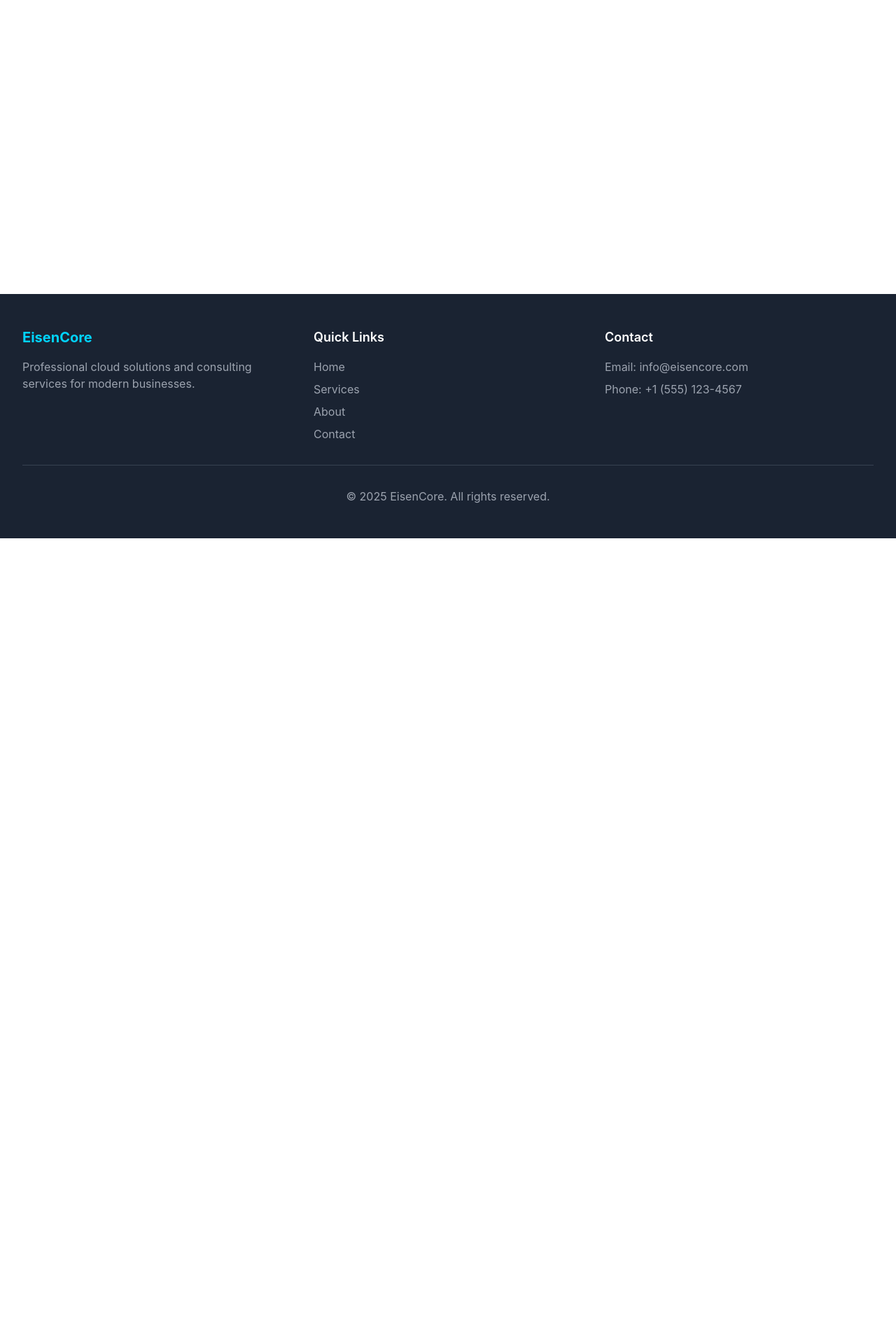
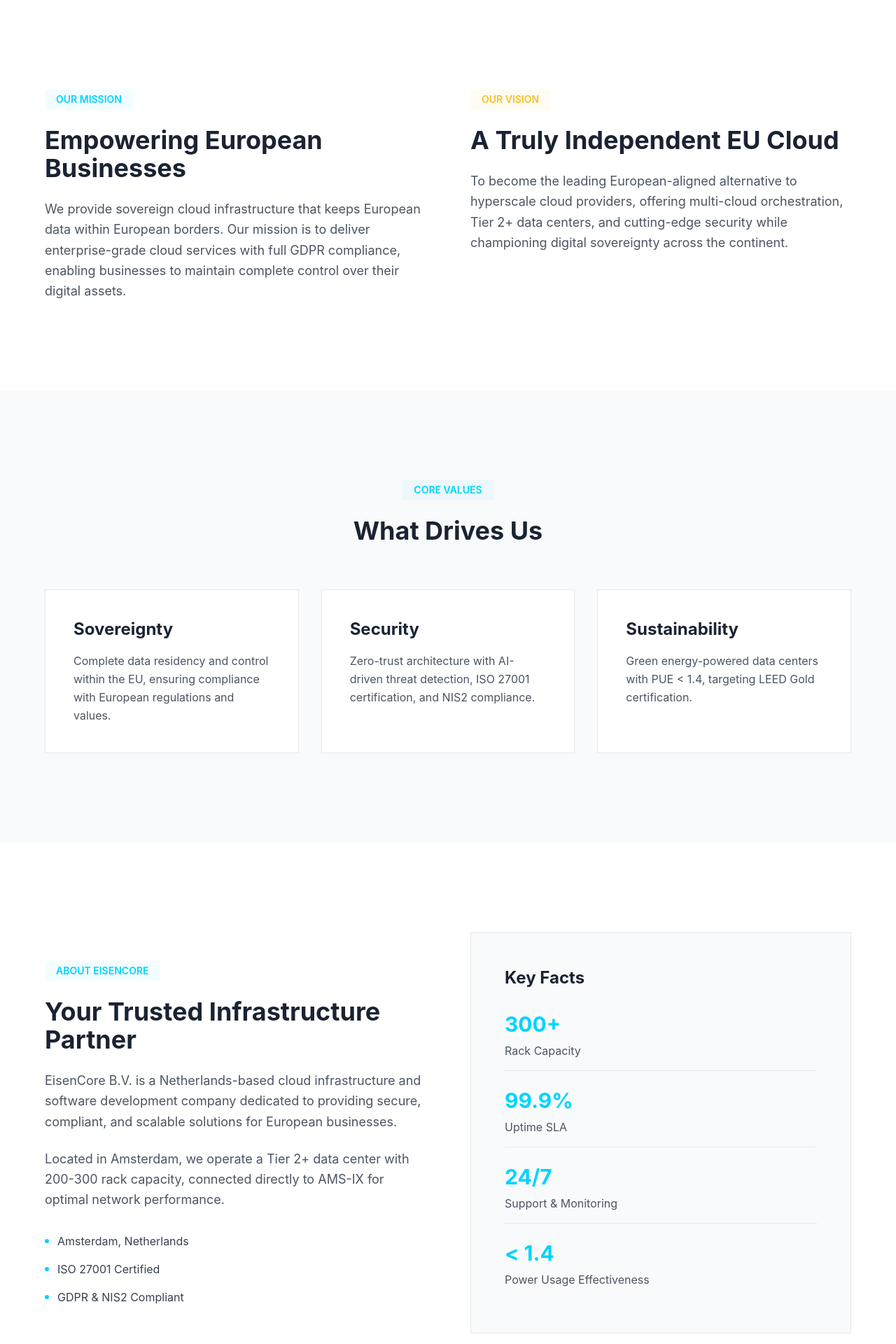
Before and after one commit to ozgekuzhan/EisenCore, a React (Vite) app: page /about in a window 1280 px wide. Shown: the part 460-2380 px from the top of the page at 70% size. Before the commit the page ends 1229 px from the top, so only its background shows below. Built offline with nearby package versions, Linux system fonts and the light colour scheme.

Commit message:
about page done

```diff
--- a/src/pages/About.tsx
+++ b/src/pages/About.tsx
@@ -1,7 +1,165 @@
+import { Link } from 'react-router-dom'
+
 const About = () => {
   return (
     <div className="min-h-screen bg-white">
-      <h1>About Page</h1>
+      {/* Hero Section */}
+      <section className="pt-32 pb-20 px-4 bg-gradient-to-br from-dark via-dark-lighter to-dark">
+        <div className="max-w-5xl mx-auto text-center">
+          <h1 className="text-5xl md:text-6xl font-bold text-white mb-6">
+            Building Europe's Digital Sovereignty
+          </h1>
+          <p className="text-xl text-gray-300">
+            A strategic infrastructure project strengthening digital autonomy within the EU
+          </p>
+        </div>
+      </section>
+
+      {/* Mission & Vision */}
+      <section className="py-32 px-4">
+        <div className="max-w-6xl mx-auto">
+          <div className="grid grid-cols-1 md:grid-cols-2 gap-16">
+            <div>
+              <div className="inline-block px-4 py-1 bg-primary/5 text-primary text-sm font-semibold mb-6">
+                OUR MISSION
+              </div>
+              <h2 className="text-4xl font-bold text-dark mb-6">
+                Empowering European Businesses
+              </h2>
+              <p className="text-gray-600 text-lg leading-relaxed">
+                We provide sovereign cloud infrastructure that keeps European data within European borders.
+                Our mission is to deliver enterprise-grade cloud services with full GDPR compliance,
+                enabling businesses to maintain complete control over their digital assets.
+              </p>
+            </div>
+            <div>
+              <div className="inline-block px-4 py-1 bg-secondary/5 text-secondary text-sm font-semibold mb-6">
+                OUR VISION
+              </div>
+              <h2 className="text-4xl font-bold text-dark mb-6">
+                A Truly Independent EU Cloud
+              </h2>
+              <p className="text-gray-600 text-lg leading-relaxed">
+                To become the leading European-aligned alternative to hyperscale cloud providers,
+                offering multi-cloud orchestration, Tier 2+ data centers, and cutting-edge security
+                while championing digital sovereignty across the continent.
+              </p>
+            </div>
+          </div>
+        </div>
+      </section>
+
+      {/* Values */}
+      <section className="py-32 px-4 bg-gray-50">
+        <div className="max-w-6xl mx-auto">
+          <div className="text-center mb-16">
+            <div className="inline-block px-4 py-1 bg-primary/5 text-primary text-sm font-semibold mb-6">
+              CORE VALUES
+            </div>
+            <h2 className="text-4xl font-bold text-dark mb-4">
+              What Drives Us
+            </h2>
+          </div>
+
+          <div className="grid grid-cols-1 md:grid-cols-3 gap-8">
+            <div className="bg-white p-10 border border-gray-200">
+              <h3 className="text-2xl font-bold text-dark mb-4">Sovereignty</h3>
+              <p className="text-gray-600 leading-relaxed">
+                Complete data residency and control within the EU, ensuring compliance with European regulations and values.
+              </p>
+            </div>
+            <div className="bg-white p-10 border border-gray-200">
+              <h3 className="text-2xl font-bold text-dark mb-4">Security</h3>
+              <p className="text-gray-600 leading-relaxed">
+                Zero-trust architecture with AI-driven threat detection, ISO 27001 certification, and NIS2 compliance.
+              </p>
+            </div>
+            <div className="bg-white p-10 border border-gray-200">
+              <h3 className="text-2xl font-bold text-dark mb-4">Sustainability</h3>
+              <p className="text-gray-600 leading-relaxed">
+                Green energy-powered data centers with PUE &lt; 1.4, targeting LEED Gold certification.
+              </p>
+            </div>
+          </div>
+        </div>
+      </section>
+
+      {/* Company Info */}
+      <section className="py-32 px-4">
+        <div className="max-w-6xl mx-auto">
+          <div className="grid grid-cols-1 lg:grid-cols-2 gap-16 items-center">
+            <div>
+              <div className="inline-block px-4 py-1 bg-primary/5 text-primary text-sm font-semibold mb-6">
+                ABOUT EISENCORE
+              </div>
+              <h2 className="text-4xl font-bold text-dark mb-6">
+                Your Trusted Infrastructure Partner
+              </h2>
+              <p className="text-gray-600 text-lg leading-relaxed mb-6">
+                EisenCore B.V. is a Netherlands-based cloud infrastructure and software development company
+                dedicated to providing secure, compliant, and scalable solutions for European businesses.
+              </p>
+              <p className="text-gray-600 text-lg leading-relaxed mb-8">
+                Located in Amsterdam, we operate a Tier 2+ data center with 200-300 rack capacity,
+                connected directly to AMS-IX for optimal network performance.
+              </p>
+              <div className="space-y-4">
+                <div className="flex items-center text-gray-700">
+                  <div className="w-1.5 h-1.5 bg-primary rounded-full mr-3"></div>
+                  <span>Amsterdam, Netherlands</span>
+                </div>
+                <div className="flex items-center text-gray-700">
+                  <div className="w-1.5 h-1.5 bg-primary rounded-full mr-3"></div>
+                  <span>ISO 27001 Certified</span>
+                </div>
+                <div className="flex items-center text-gray-700">
+                  <div className="w-1.5 h-1.5 bg-primary rounded-full mr-3"></div>
+                  <span>GDPR & NIS2 Compliant</span>
+                </div>
+              </div>
+            </div>
+            <div className="bg-gray-50 p-12 border border-gray-200">
+              <h3 className="text-2xl font-bold text-dark mb-8">Key Facts</h3>
+              <div className="space-y-6">
+                <div className="border-b border-gray-200 pb-4">
+                  <div className="text-3xl font-bold text-primary mb-2">300+</div>
+                  <div className="text-gray-600">Rack Capacity</div>
+                </div>
+                <div className="border-b border-gray-200 pb-4">
+                  <div className="text-3xl font-bold text-primary mb-2">99.9%</div>
+                  <div className="text-gray-600">Uptime SLA</div>
+                </div>
+                <div className="border-b border-gray-200 pb-4">
+                  <div className="text-3xl font-bold text-primary mb-2">24/7</div>
+                  <div className="text-gray-600">Support & Monitoring</div>
+                </div>
+                <div className="pb-4">
+                  <div className="text-3xl font-bold text-primary mb-2">&lt; 1.4</div>
+                  <div className="text-gray-600">Power Usage Effectiveness</div>
+                </div>
+              </div>
+            </div>
+          </div>
+        </div>
+      </section>
+
+      {/* CTA Section */}
+      <section className="py-20 px-4 bg-dark">
+        <div className="max-w-4xl mx-auto text-center">
+          <h2 className="text-3xl md:text-4xl font-bold text-white mb-4">
+            Let's Build Your Future Together
+          </h2>
+          <p className="text-gray-300 mb-8 text-lg">
+            Discover how EisenCore can support your digital transformation
+          </p>
+          <Link
+            to="/contact"
+            className="inline-block bg-primary hover:bg-primary-dark text-dark px-8 py-4 rounded-lg font-semibold transition-all"
+          >
+            Get in Touch
+          </Link>
+        </div>
+      </section>
     </div>
   )
 }
```
